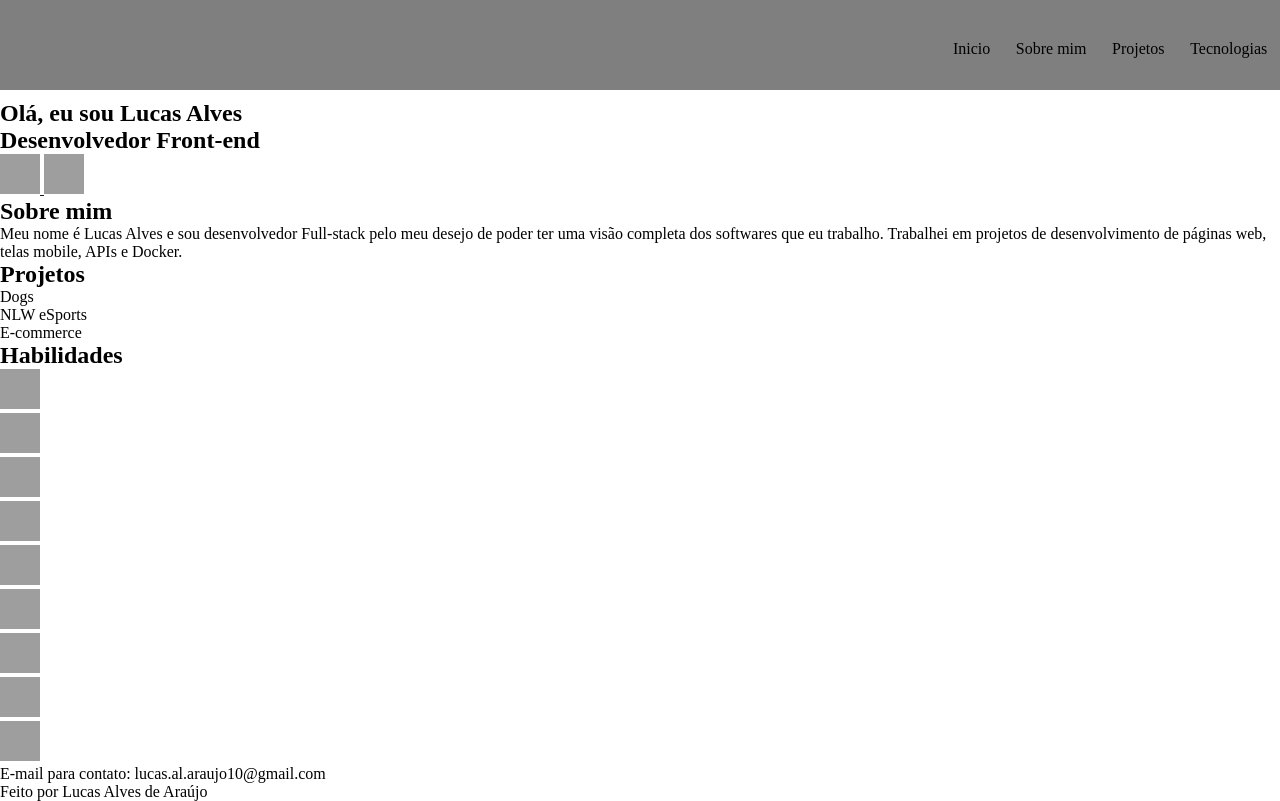
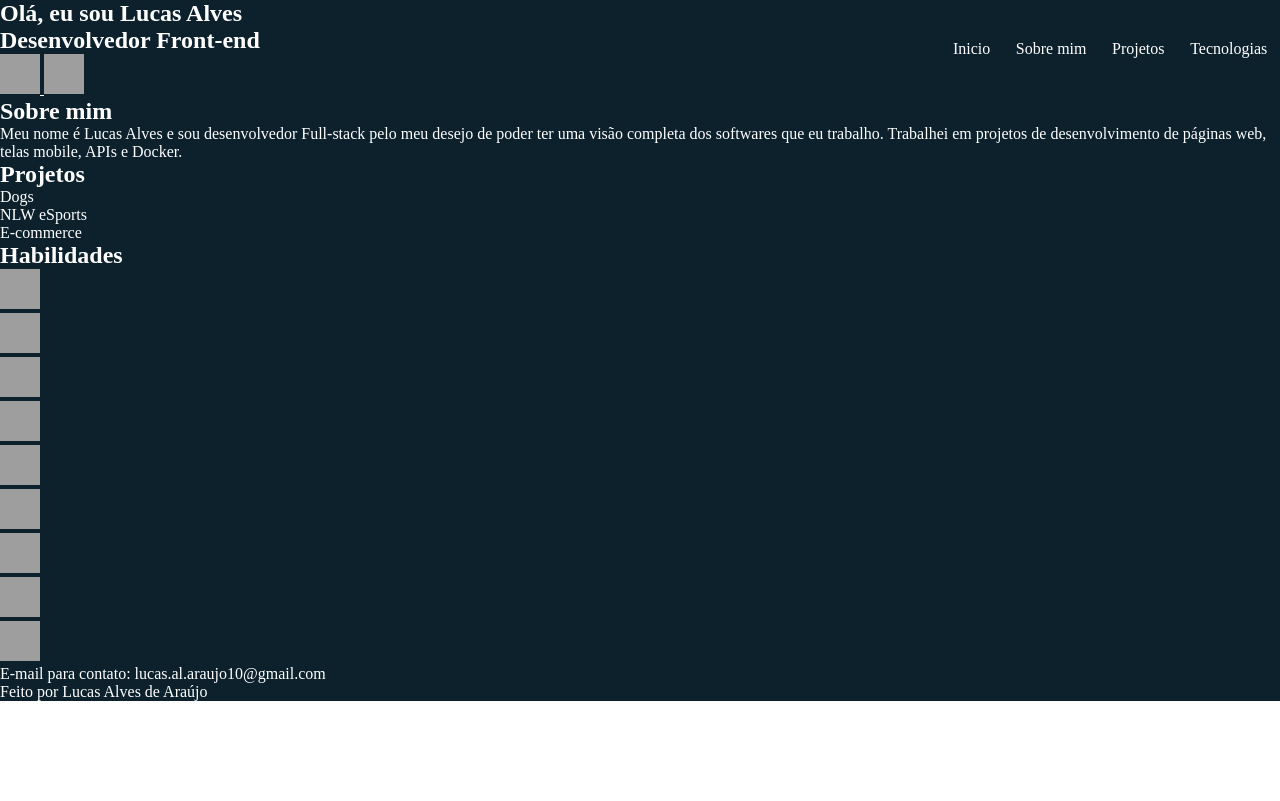
Before and after one commit to Lucas-A-Araujo/Portfolio, a website: page index.html in a window 1280 px wide. Drawn offline with Linux system fonts and the light colour scheme; grey boxes are pictures that could not be loaded.

Commit message:
styles: update general styles

```diff
--- a/styles/main.css
+++ b/styles/main.css
@@ -1,6 +1,13 @@
 * {
     margin: 0;
     padding: 0;
+    color: white;
+    /* background-color: #0D212D; */
+}
+
+main, footer {
+    background-color: #0D212D;
+
 }
 
 nav {
@@ -8,11 +15,12 @@ nav {
     float: right;
     justify-content: space-between;
     align-items: center;
+    color: white;
 
 }
-.content {
+/* .content {
     padding-top: 100px;
-}
+} */
 
 nav > a {
     color: inherit;
@@ -26,10 +34,3 @@ img + p {
     visibility: hidden;
     position: absolute;
 }
-
-.menu {
-    position: fixed;
-    height: 90px;
-    width: 100%;
-    background-color: rgba(0, 0, 0, 0.5);
-}
```
